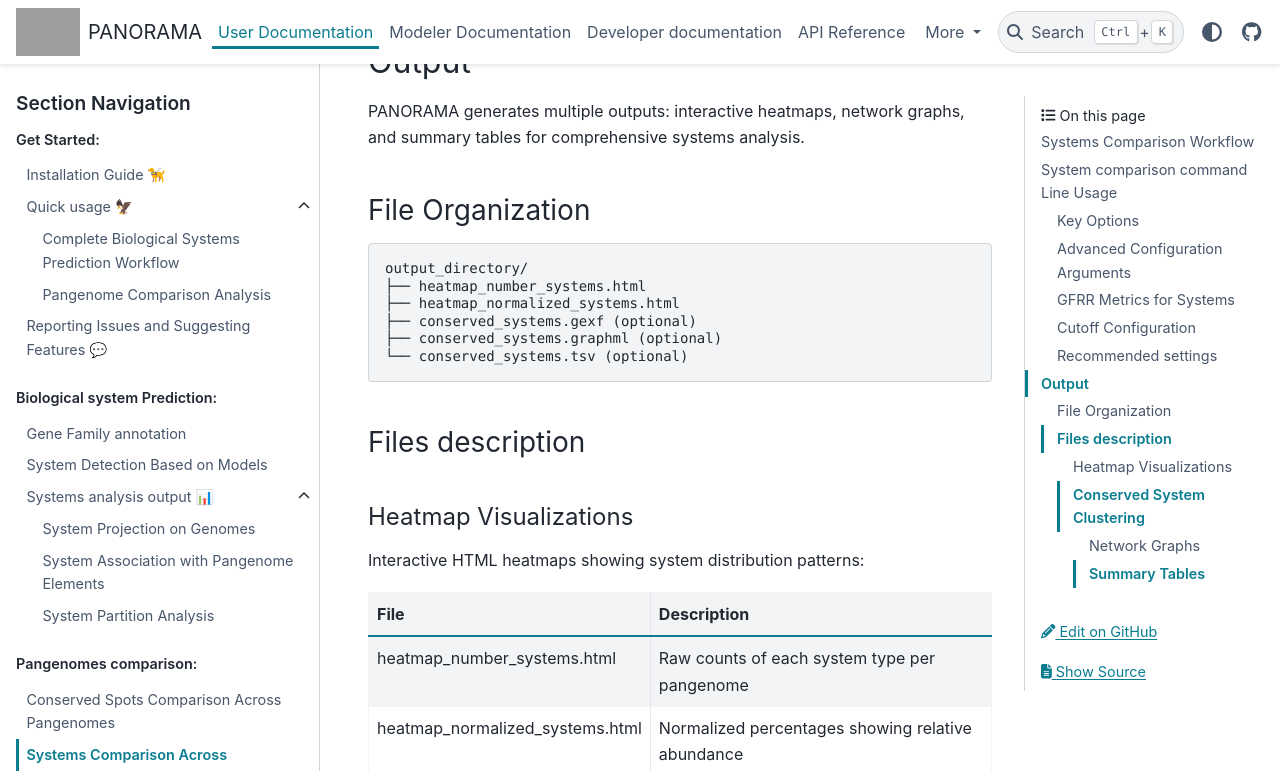
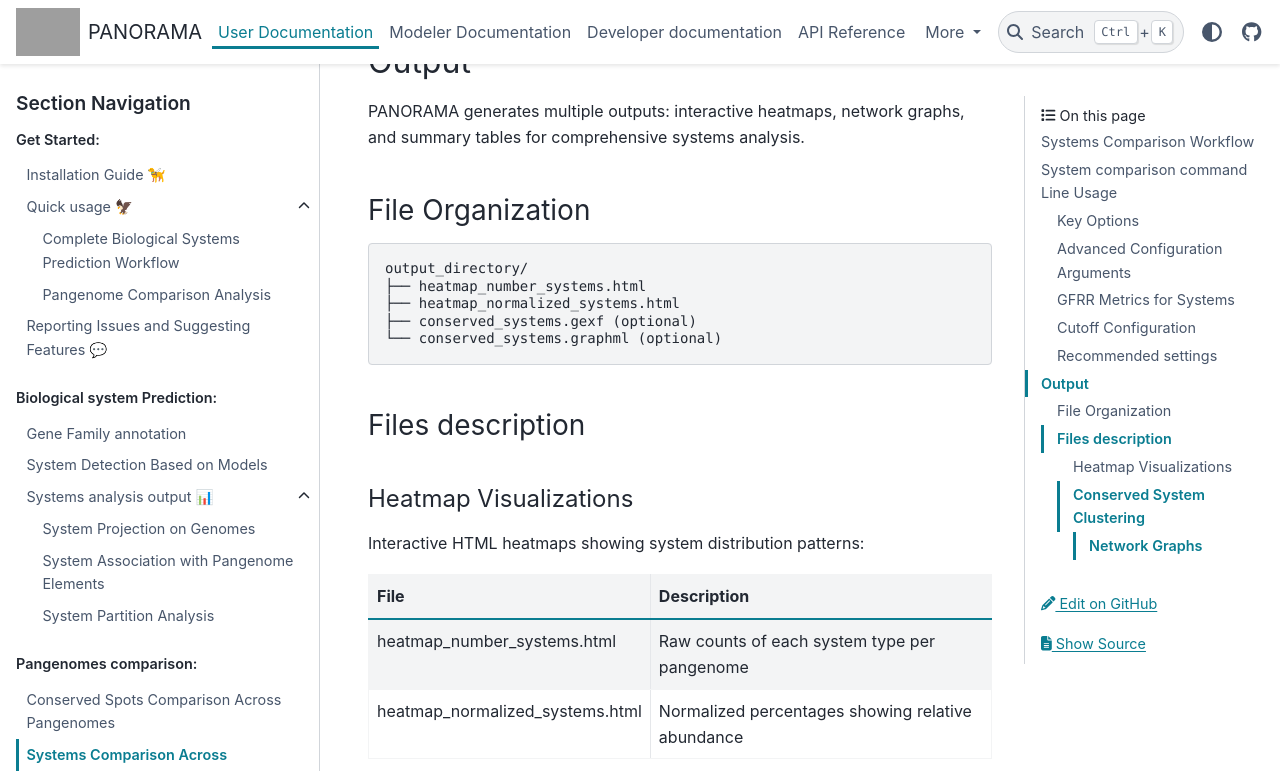
Before and after one commit to labgem/PANORAMA, a Sphinx documentation site: the page built from docs/user/compare_systems.md, in a window 1280 px wide and 1400 px high, scrolled down 5485 px, cut to the strip 0-771 px from the top of the window. Built offline with Sphinx 7.4.7 and the PyData theme 0.15.4, drawn with Linux system fonts in a browser that asks for light colours; the version number could not be read and is left out; some of the changed text lies outside the part shown; grey boxes are pictures that could not be loaded.

Commit message:
Refactor systems comparison: rename FRR to GFRR, improve tmpdir handling, and update docs for conserved systems output

````diff
--- a/docs/user/compare_systems.md
+++ b/docs/user/compare_systems.md
@@ -145,8 +145,7 @@
 ├── heatmap_number_systems.html
 ├── heatmap_normalized_systems.html
 ├── conserved_systems.gexf (optional)
-├── conserved_systems.graphml (optional)
-└── conserved_systems.tsv (optional)
+└── conserved_systems.graphml (optional)
 ```
 
 ### Files description
@@ -177,8 +176,3 @@
 Edge attributes contain GFRR similarity scores and the number of shared gene families.
 
 [PLACEHOLDER: Network graph of conserved systems clusters with different colors]
-
-##### Summary Tables
-
-When conserved systems clustering is performed:
-conserved_systems.tsv: Tabular summary of identified conserved system clusters
````
Also changed, not shown: 2 other files.
